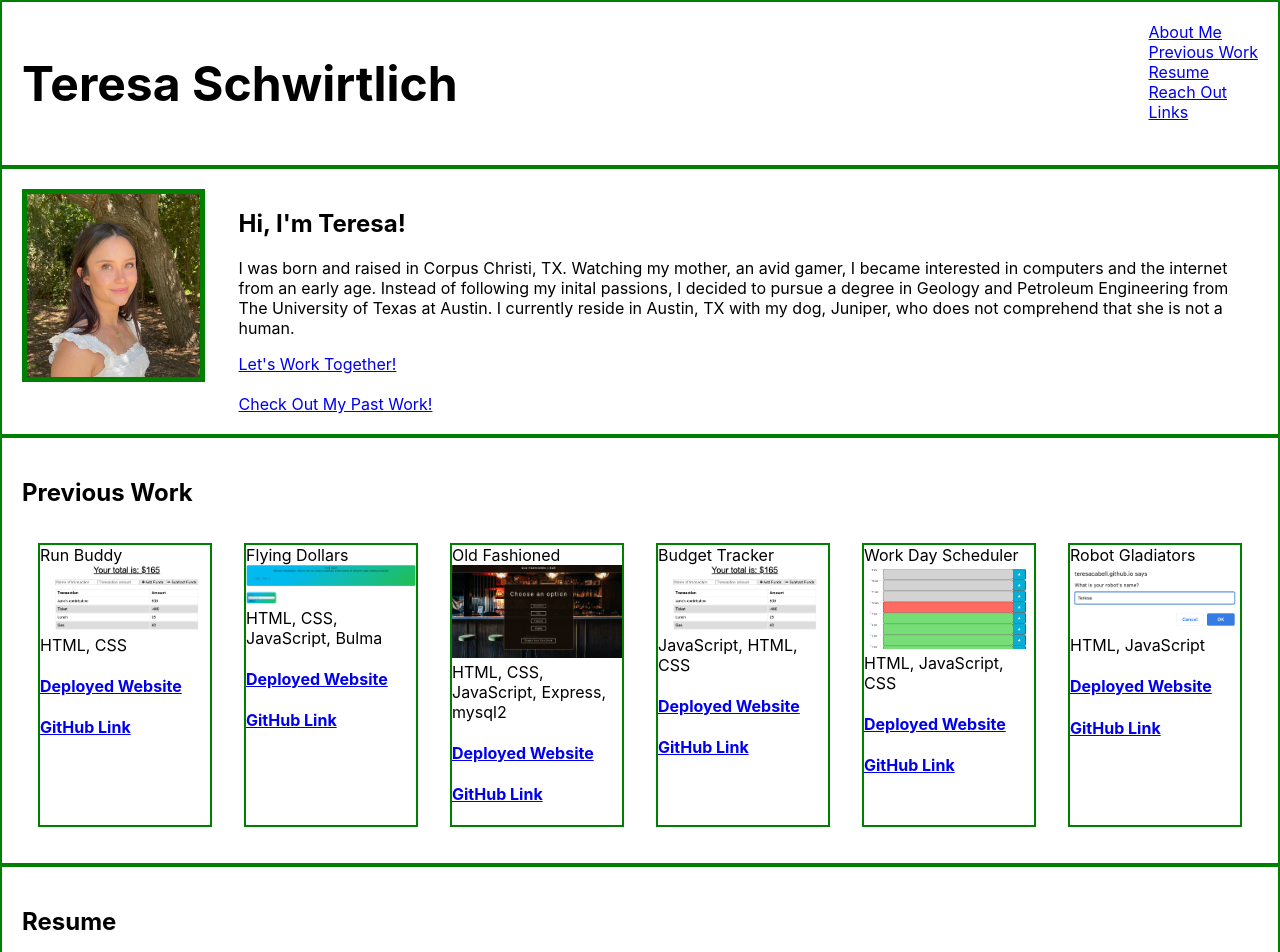
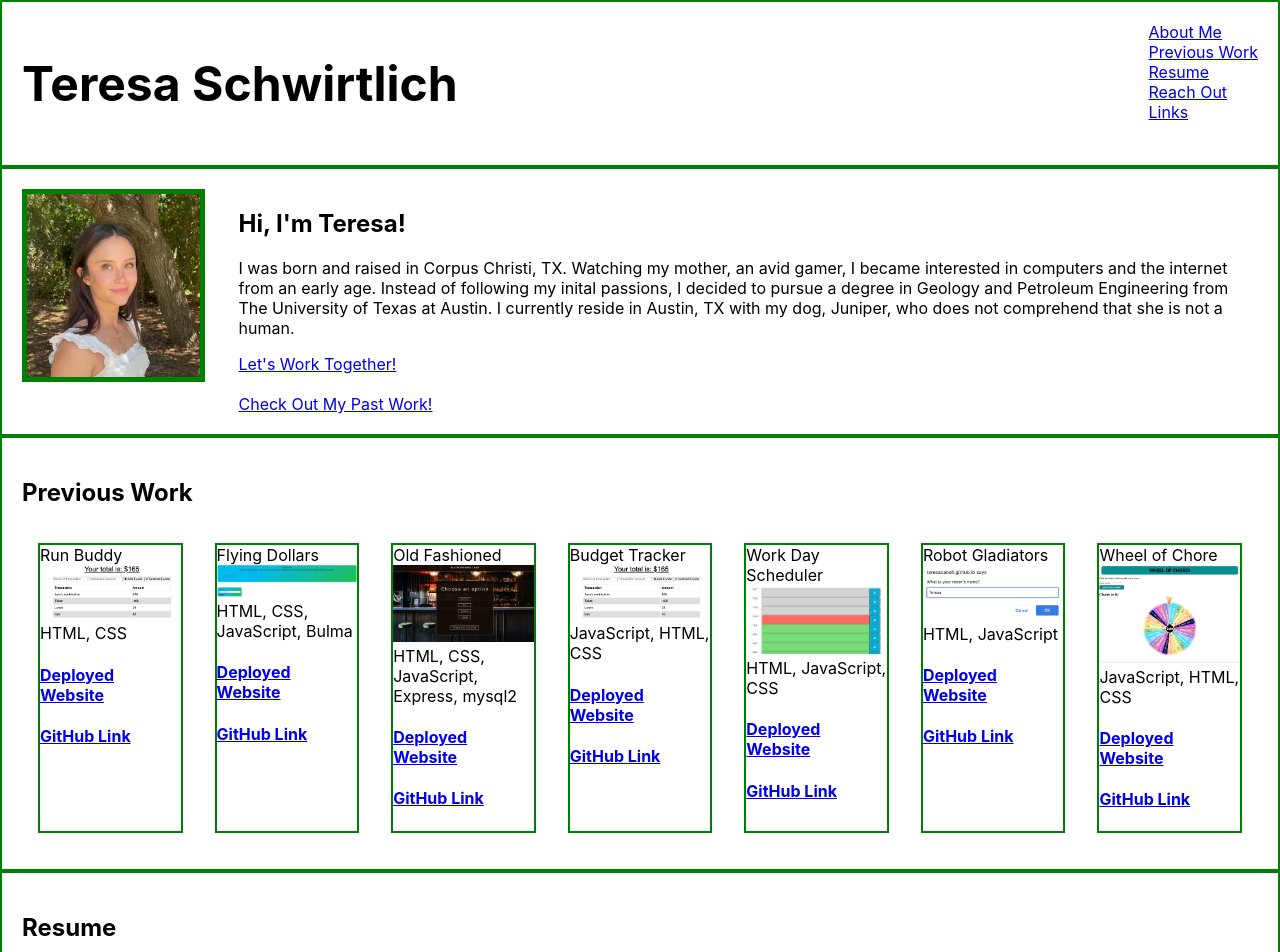
Before and after one commit to teresacabell/react-portfolio, a React (Create React App) app: page / in a window 1280 px wide. Shown: the top 952 px of the page. Built offline with nearby package versions, Linux system fonts and the light colour scheme.

Commit message:
added Project 3, Wheel of Chore

```diff
--- a/src/data.js
+++ b/src/data.js
@@ -53,6 +53,15 @@ const myProjects = [
     tech: "HTML, JavaScript",
     style: "robot-gladiators",
   },
+  {
+    id: 7,
+    name: "Wheel of Chore",
+    liveURL: "https://teresacabell.github.io/wheel-of-chore/",
+    image: require("./assets/images/screenshot-wheel.png"),
+    gURL: "https://github.com/teresacabell/wheel-of-chore",
+    tech: "JavaScript, HTML, CSS",
+    style: "wheel-of-chore"
+  }
 ];
 
 export default myProjects;
```
Also changed, not shown: src/assets/images/screenshot-wheel.png (added).
